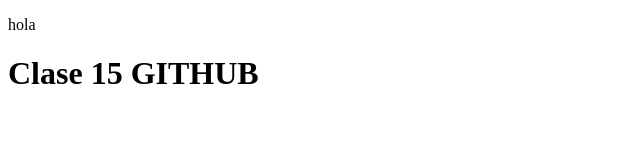
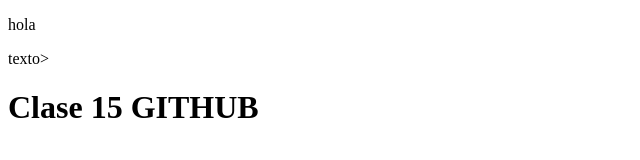
Before and after one commit to leospinetto/mi_repositorio, a plain HTML site: page index.html in a window 1280 px wide. Shown: the whole page, without its empty margins (0-640 px from the left). Drawn offline with Linux system fonts and the light colour scheme.

Commit message:
Update index.html

```diff
--- a/index.html
+++ b/index.html
@@ -6,6 +6,7 @@
     <meta name="viewport" content="width=device-width, initial-scale=1.0">
     <title>Clase 15</title>
     <p>hola</p>
+    <p>texto></p>
 </head>
 <body>
     <h1>Clase 15 GITHUB</h1>
```
